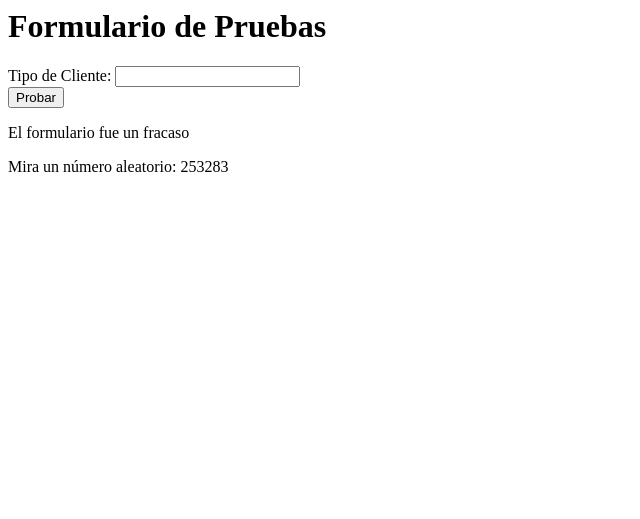
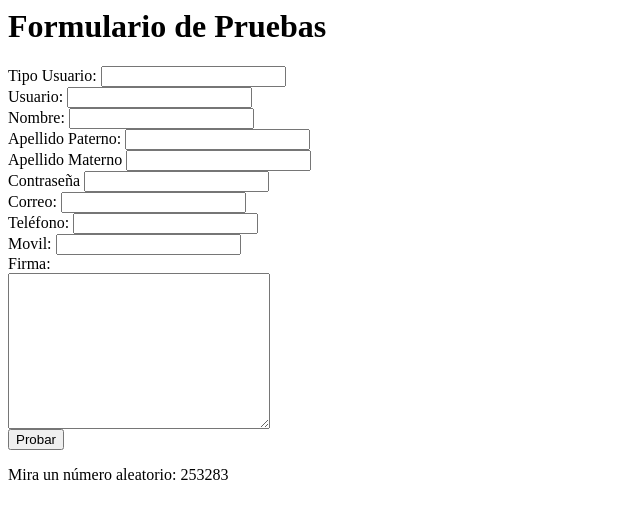
Before and after one commit to esantanaya/ngSoporte, a CodeIgniter app: page /soporte/ in a window 1280 px wide. Shown: the top 519 px of the page, without its empty margins (0-640 px from the left). Run offline with CodeIgniter, Linux system fonts and the light colour scheme.

```diff
--- a/application/controllers/pruebas_controller.php
+++ b/application/controllers/pruebas_controller.php
@@ -15,25 +15,46 @@ class Pruebas_controller extends CI_Controller {
 		$this->load->library('form_validation');
 
 		$data['SYS_metaTitle'] = 'Pruebas';
-		$data['exito'] = 'indesiso';
 		$data['num'] = rand(100000,999999);
+		$data['id_usuario'] = '';
 
-		if ($this->form_validation->run() == FALSE)
+		$this->load->view('prueba_view', $data);
+
+	}
+
+	public function manda_dato()
+	{
+		$id_usuario = $this->usuario_model->get_current_id_usuario();
+		$clave_usuario = $this->input->post('usuario');
+
+		$repite = $this->usuario_model->get_usuario_clave($clave_usuario);
+
+		if ($repite->num_rows() >= 1)
 		{
-			$data['exito'] = 'un fracaso';
+			$data['id_usuario'] = 'El usuario ya existe';
 			$this->load->view('prueba_view', $data);
 		}
 		else
 		{
-			$data['exito'] = 'un exito';
-			$this->load->view('prueba_view', $data);
+
+			$data = array('id_usuario' => $id_usuario,
+				'id_grupo_usuario' => $this->input->post('tipo_usuario'),
+				'cod_usuario' =>  $clave_usuario,
+				'nombre_usuario' => $this->input->post('nombre'),
+				'apellido_paterno' => $this->input->post('apellido_paterno'),
+				'apelldio_materno' => $this->input->post('apellido_materno'),
+				'pass_usuario' => $this->input->post('password'),
+				'email_usuario' => $this->input->post('mail'),
+				'tel_usuario' => $this->input->post('tel'),
+				'movil_usuario' => $this->input->post('movil'),
+				'firma_usuario' => $this->input->post('firma'),
+				);
+
+			$id = $this->usuario_model->insert_usuario($data);
+			$datos['id_usuario'] = 'ahhh si tu id de usuario es '
+									. $id;
+			$this->load->view('prueba_view', $datos);
 		}
-	}
-
-	public function manda_dato()
-	{
-		$tipo = $this->input->post('tipo_cliente');
-		$this->usuario_model->get_usuario_tipo($tipo);
 	}
 }
 
--- a/application/models/usuario_model.php
+++ b/application/models/usuario_model.php
@@ -15,13 +15,13 @@ class Usuario_model extends CI_Model {
 	public function get_current_id_usuario()
 	{
 		$this->db->select_max('id_usuario');
-		$query = $this->db->get($this->tablas['usuarios']);
+		$query = $this->db->get($this->tablas['usuarios']) + 1;
 
-		if ($query->num_rows() == 0)
+		if ($query->num_rows() === 0)
 		{
 			return 1;
 		}
-		return $query;
+		return $query->result();
 	}
 
 	public function insert_usuario($data)
@@ -37,9 +37,9 @@ class Usuario_model extends CI_Model {
 
 		if ($query->num_rows() >= 1)
 		{
-		 	return $query;
+		 	return $query->result();
 		 }
-		 return NULL;
+		 return null;
 	}
 
 	public function get_usuario_clave($clave)
@@ -49,7 +49,7 @@ class Usuario_model extends CI_Model {
 
 		if ($query->num_rows() >= 1)
 		{
-			return $query;
+			return $query->result();
 		}
 		return null;
 	}
@@ -120,14 +120,14 @@ class Usuario_model extends CI_Model {
 	public function get_current_grupo()
 	{
 		$this->db->select_max('group_id');
-		$query = $this->db->get($this->tablas['grupos']);
+		$query = $this->db->get($this->tablas['grupos']) + 1;
 
 		if ($query->num_rows() == 0)
 		{
 			return 1;
 		}
 
-		return $query;
+		return $query->result();
 	}
 
 	public function get_grupo_name($nombre)
@@ -137,7 +137,7 @@ class Usuario_model extends CI_Model {
 
 		if ($query->num_rows() >= 1)
 		{
-			return $query;
+			return $query->result();
 		}
 		return null;
 	}
--- a/application/views/prueba_view.php
+++ b/application/views/prueba_view.php
@@ -5,13 +5,41 @@
 	<body id="cuerpo">
 		<h1>Formulario de Pruebas</h1>
 		<?php echo validation_errors(); ?>
-		<?php echo form_open('pruebas_controller/'); ?>
-		<label for="tipo_cliente">Tipo de Cliente:</label>
-		<input type="text" name="tipo_cliente">
+		<?php echo form_open('pruebas_controller/manda_dato/'); ?>
+		<label for="tipo_usuario">Tipo Usuario:</label>
+		<input type="text" name="tipo_usuario">
+		<br>
+		<label for="usuario">Usuario:</label>
+		<input type="text" name="usuario">
+		<br>
+		<label for="nombre">Nombre:</label>
+		<input type="text" name="nombre">
+		<br>
+		<label for="apellido_paterno">Apellido Paterno:</label>
+		<input type="text" name="apellido_paterno">
+		<br>
+		<label for="apellido_materno">Apellido Materno</label>
+		<input type="text" name="apellido_materno">
+		<br>
+		<label for="password">Contrase&ntilde;a</label>
+		<input type="password" name="password">
+		<br>
+		<label for="mail">Correo:</label>
+		<input type="text" name="mail">
+		<br>
+		<label for="tel">Tel&eacute;fono:</label>
+		<input type="text" name="tel">
+		<br>
+		<label for="movil">Movil:</label>
+		<input type="text" name="movil">
+		<br>
+		<label for="firma">Firma:</label>
+		<br>
+		<textarea name="firma" id="" cols="30" rows="10"></textarea>
 
 		<div><input type="submit" value="Probar"></div>
-		<p>El formulario fue <?=$exito?></p>
 		<p>Mira un n&uacute;mero aleatorio: <?=$num?></p>
+		<p><?=$id_usuario?></p>
 		<div>
 			<table></table>
 		</div>
```
Also changed, not shown: application/libraries/MY_Usuario.php (added, +24 -0 lines).
